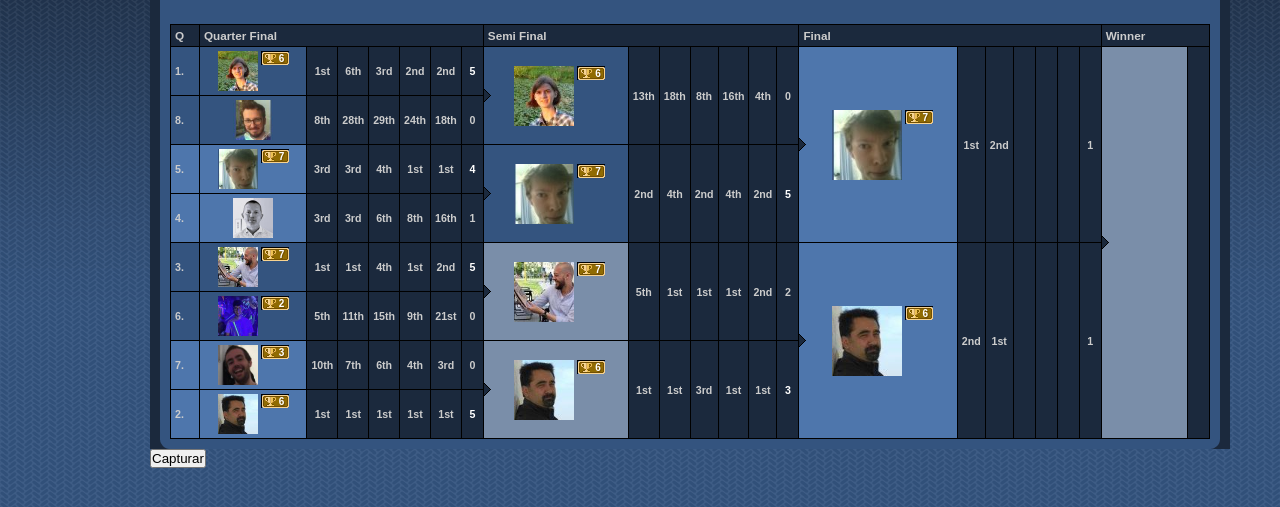
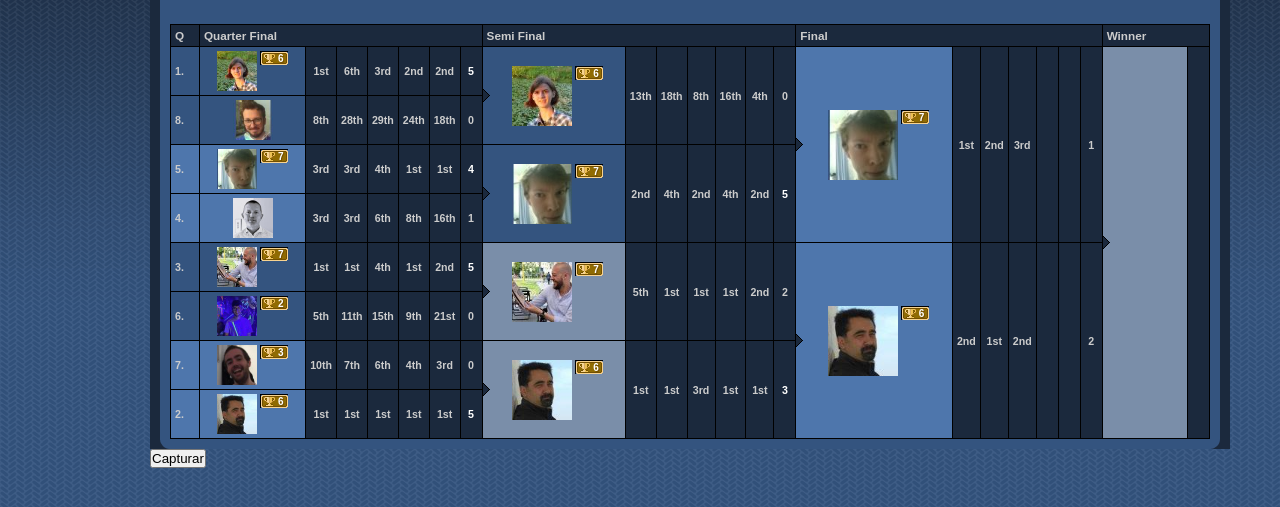
Before and after one commit to yisasthemanuel/gpromanagement, a website: page src/index.html in a window 1280 px wide. Shown: the part 163-670 px from the top of the page. Drawn offline with Linux system fonts and the light colour scheme.

Commit message:
Resultados de la S109 R15

```diff
--- a/src/index.html
+++ b/src/index.html
@@ -619,7 +619,7 @@
 			idSeason: dataIn.idSeason,
 			edition: 'LXII', // Será LXII
 			idRace: dataIn.idRace,
-			imgName: 'S109.03.01.02.png',
+			imgName: 'S109.03.01.03.png',
 			quarterFinals: {
 				managerQF01: {
 					idManager: 11,
@@ -812,7 +812,8 @@
 					cups: 7,
 					positions: [
 						{ position: 1 },
-						{ position: 2 }
+						{ position: 2 },
+						{ position: 3 }
 					],
 					score: 1,
 					winsRound: false
@@ -824,9 +825,10 @@
 					cups: 6,
 					positions: [
 						{ position: 2 },
-						{ position: 1 }
+						{ position: 1 },
+						{ position: 2 }
 					],
-					score: 1,
+					score: 2,
 					winsRound: false
 				}
 			},
```
